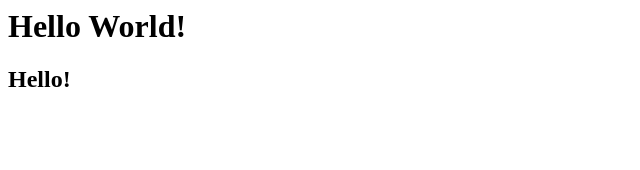
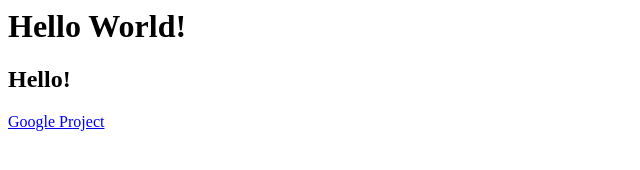
Before and after one commit to github1029/learning_pathway, a plain HTML site: page docs/index.html in a window 1280 px wide. Shown: the whole page, without its empty margins (0-640 px from the left). Drawn offline with Linux system fonts and the light colour scheme.

Commit message:
Add link to google page in /docs/index.html

```diff
--- a/docs/index.html
+++ b/docs/index.html
@@ -1,2 +1,3 @@
 <h1>Hello World!</h1>
 <h2>Hello!</h2>
+<a href="projects/google/google.html">Google Project</a>
```
